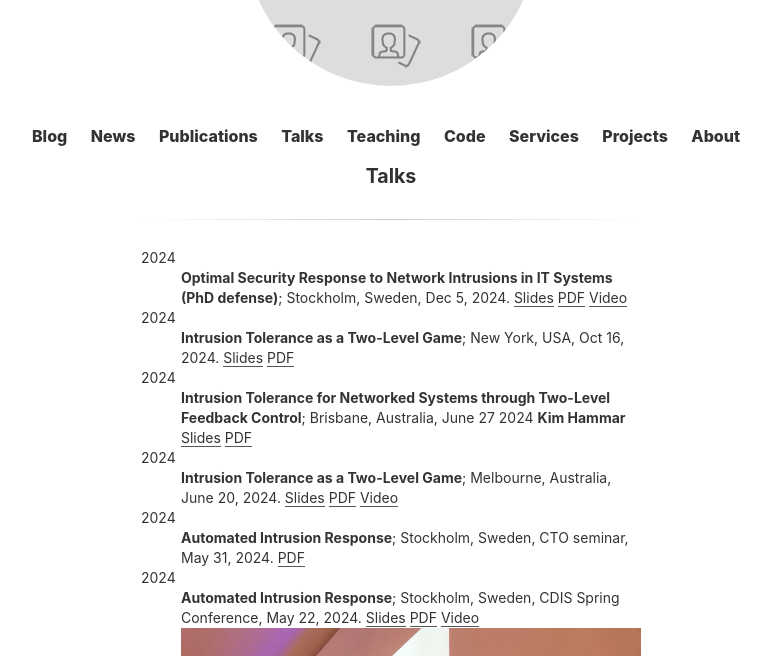
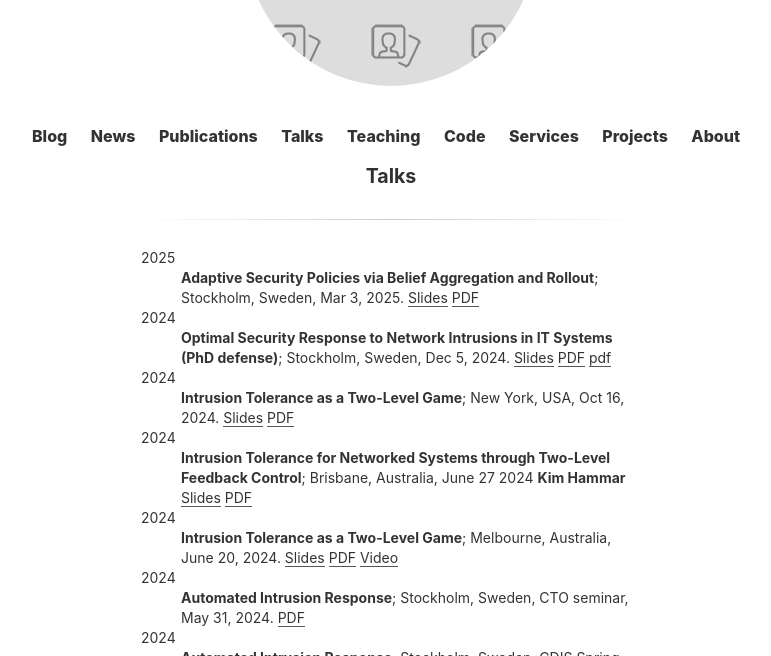
Before and after one commit to Limmen/Limmen.github.io, a Jekyll site: the page built from talks.md, in a window 1280 px wide and 900 px high, cut to the strip 244-900 px from the top of the window. Shown: the whole strip, without its empty margins (249-1020 px from the left). Built offline with Jekyll 4.4.1, drawn with Linux system fonts in a browser that asks for light colours.

Commit message:
add talke

```diff
--- a/talks.md
+++ b/talks.md
@@ -3,11 +3,16 @@ layout: page
 title: Talks
 ---
 
+2025
+:   **Adaptive Security Policies via Belief Aggregation and Rollout**; Stockholm, Sweden, Mar 3, 2025.
+	[Slides](https://www.slideshare.net/slideshow/adaptive-security-policies-via-belief-aggregation-and-rollout/276233202)
+	[PDF](/assets/slides/netcon_3_mar_25_kim_hammar.pdf)
+
 2024
 :   **Optimal Security Response to Network Intrusions in IT Systems (PhD defense)**; Stockholm, Sweden, Dec 5, 2024.
 	[Slides](https://www.slideshare.net/slideshow/optimal-security-response-to-network-intrusions-in-it-systems/273897370)
-	[PDF](/assets/slides/KH_defense_slides.pdf)
-	[Video](https://www.youtube.com/watch?v=n2zjh_YQjXY&)
+	[PDF](/assets/slides/KH_defense_slides.Video)
+	[pdf](https://www.youtube.com/watch?v=n2zjh_YQjXY&)
 
 2024
 :   **Intrusion Tolerance as a Two-Level Game**; New York, USA, Oct 16, 2024.
```
Also changed, not shown: 1 other file.
